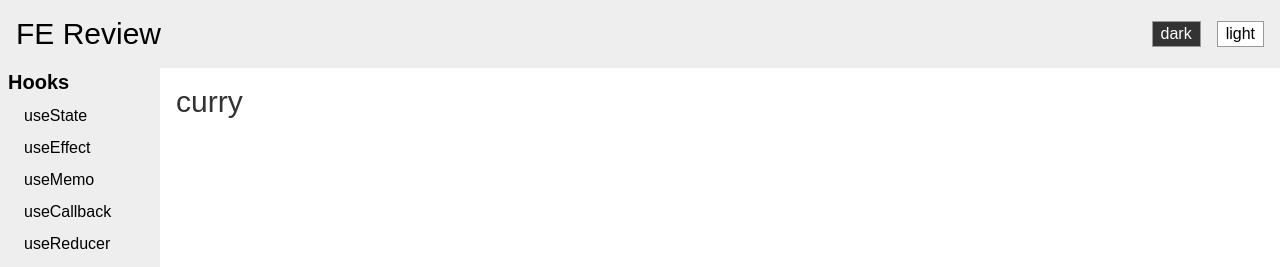
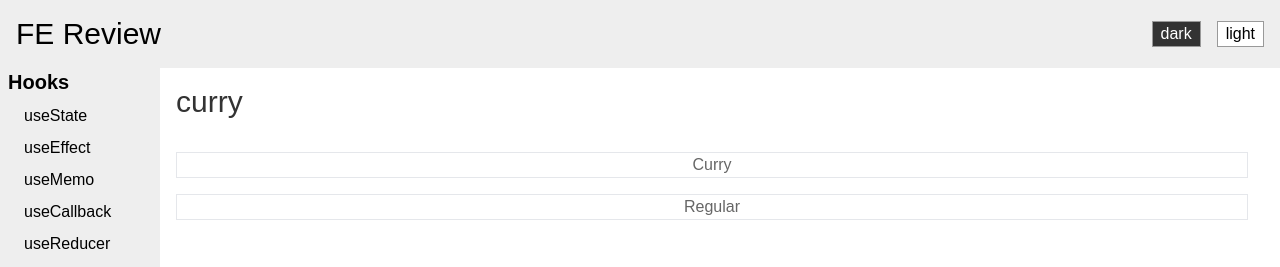
Before and after one commit to hsuanlin0202/Frontend-review, a Next.js app: page /pure/curry in a window 1280 px wide. Shown: the top 267 px of the page. Built offline with nearby package versions, Linux system fonts and the light colour scheme.

Commit message:
update curry

```diff
--- a/pages/pure/curry.tsx
+++ b/pages/pure/curry.tsx
@@ -1,9 +1,84 @@
 import { Layout } from "components/layout";
+import { useState } from "react";
+
+type ResponseTypes = {
+  userId: number;
+  id: number;
+  title: string;
+  completed: boolean;
+};
 
 const Curry = (): JSX.Element => {
+  const [status, setStatus] = useState<string>("");
+
+  const curriedFetchData = async (path: string) => {
+    const response = await fetch(path);
+    const json = await response.json();
+
+    return function (_callback: (value: ResponseTypes) => void) {
+      console.log("Step 1: Get data, return data.");
+      _callback(json);
+    };
+  };
+
+  const curryClickHandler = async () => {
+    setStatus("getting data...");
+
+    var getData1 = curriedFetchData(
+      "https://jsonplaceholder.typicode.com/todos/1"
+    );
+    var getData2 = curriedFetchData(
+      "https://jsonplaceholder.typicode.com/todos/2"
+    );
+
+    (await getData1)(async (result1: ResponseTypes) => {
+      (await getData2)((result2: ResponseTypes) => {
+        console.log("Step 2: Use data." + result1.title + " " + result2.title);
+        setStatus("action completed.");
+      });
+    });
+  };
+
+  const regularClickHandler = async () => {
+    setStatus("getting data...");
+
+    console.log("Get data and use data in same function.");
+
+    const response1 = await fetch(
+      "https://jsonplaceholder.typicode.com/todos/1"
+    );
+    const json1 = await response1.json();
+
+    const response2 = await fetch(
+      "https://jsonplaceholder.typicode.com/todos/2"
+    );
+    const json2 = await response2.json();
+
+    console.log(json1.title + json2.title);
+
+    setStatus("action completed.");
+  };
+
   return (
     <Layout.Base title="curry">
-      <></>
+      <div className="flex flex-col space-y-4">
+        <p>{status}</p>
+        <button
+          className="border mr-4 px-2"
+          type="button"
+          onClick={curryClickHandler}
+        >
+          <span>Curry</span>
+        </button>
+
+        <button
+          className="border mr-4 px-2"
+          type="button"
+          onClick={regularClickHandler}
+        >
+          <span>Regular</span>
+        </button>
+      </div>
     </Layout.Base>
   );
 };
```
